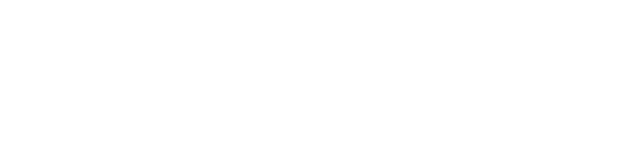
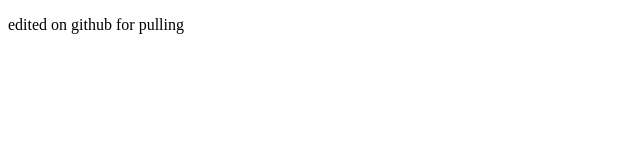
Before and after one commit to aymanhbich/remot_repo, a plain HTML site: page index.html in a window 1280 px wide. Shown: the whole page, without its empty margins (0-640 px from the left). Drawn offline with Linux system fonts and the light colour scheme.

Commit message:
Update index.html for pulling

```diff
--- a/index.html
+++ b/index.html
@@ -6,6 +6,6 @@
   <title>Document</title>
 </head>
 <body>
-
+  <p>edited on github for pulling</p>
 </body>
 </html>
```
